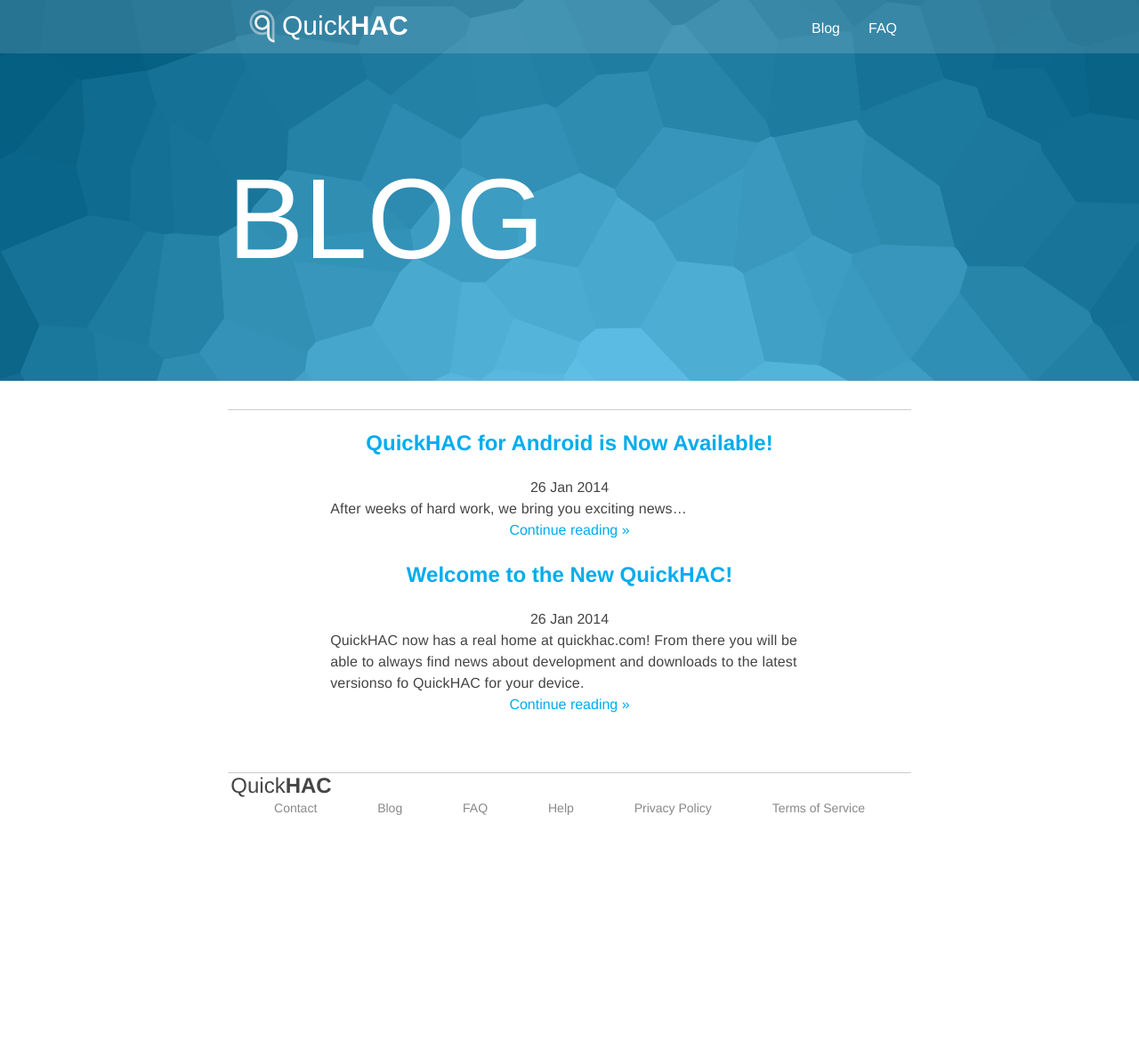
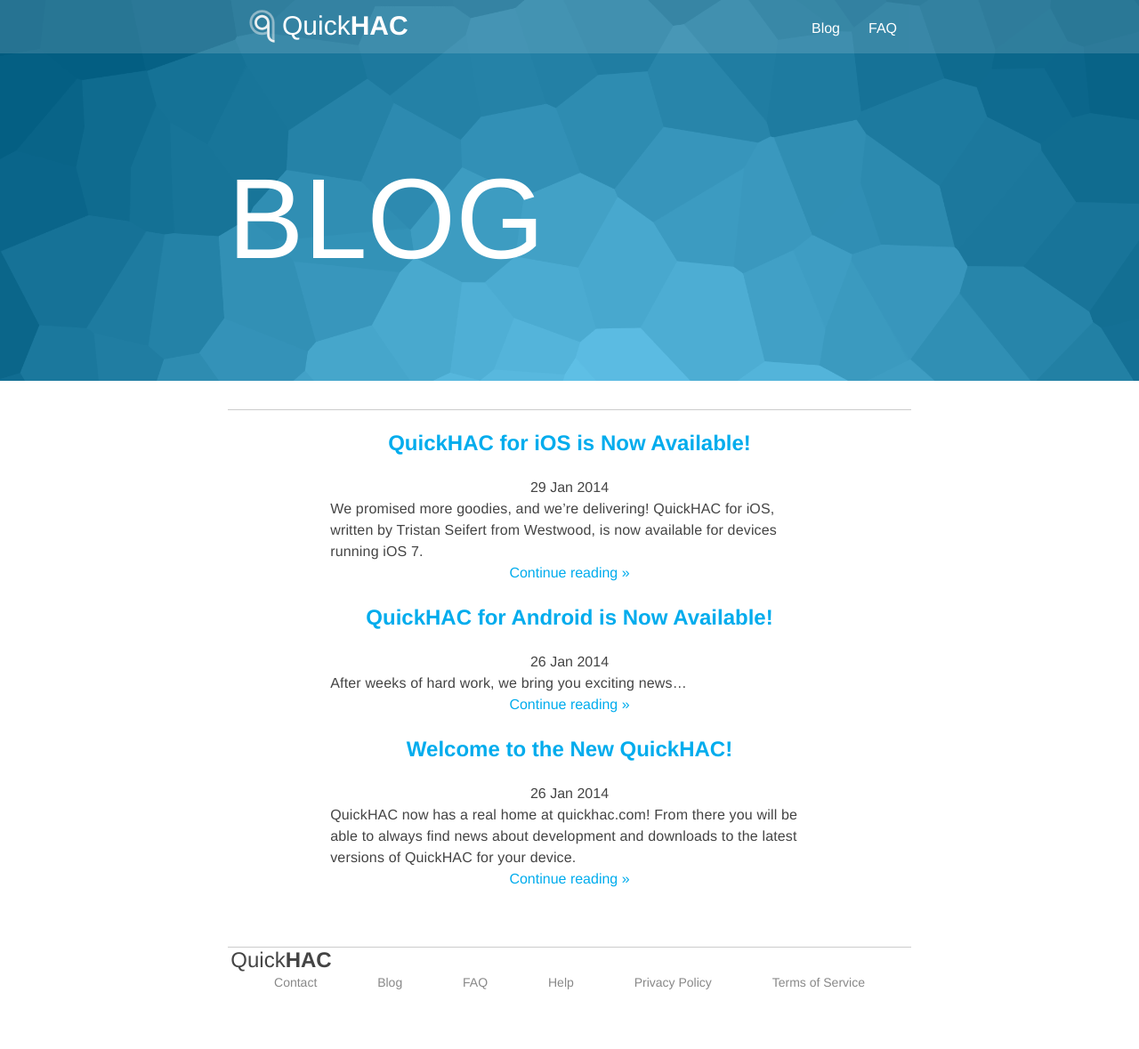
Before and after one commit to quickhac/main-site, a Jekyll site: the page built from blog/index.html, in a window 1280 px wide. Shown: the whole page at 89% size. Built offline with Jekyll 4.4.1, drawn with Linux system fonts in a browser that asks for light colours; Markdown is read by kramdown in place of the engine named in the settings; before the commit the page ends 983 px from its top, so only the background shows below that.

Commit message:
Added iOS post

```diff
--- a/_posts/2014-01-26-welcome-to-quickhac.markdown
+++ b/_posts/2014-01-26-welcome-to-quickhac.markdown
@@ -2,9 +2,9 @@
 layout: post
 title:  "Welcome to the New QuickHAC!"
 date:   2014-01-26 12:00:00
-category: announcement
+tags: announcement
 ---
 
-QuickHAC now has a real home at quickhac.com! From there you will be able to always find news about development and downloads to the latest versionso fo QuickHAC for your device.
+QuickHAC now has a real home at quickhac.com! From there you will be able to always find news about development and downloads to the latest versions of QuickHAC for your device.
 
 We're pumped about bringing our fabulous community more awesome updates in the future, so please check back soon!
--- a/_drafts/quickhac-ios-now-available.md
+++ b/_posts/2014-01-29-quickhac-ios-now-available.md
@@ -1,8 +1,8 @@
 ---
 layout: post
 title: QuickHAC for iOS is Now Available!
-category: release
-tags: ios
+date: 2014-01-29 10:00:00
+tags: release ios
 ---
 
 We promised more goodies, and we’re delivering! QuickHAC for iOS, written by Tristan Seifert from Westwood, is now available for devices running iOS 7.
--- a/faq/index.html
+++ b/faq/index.html
@@ -3,7 +3,7 @@
 title: QuickHAC ~ FAQ
 ---
 
-{% include header.html bg="faq.png" title="FAQ" subtitle="Frequently Asked Questions" %}
+{% include header.html bg="home.png" title="FAQ" subtitle="Frequently Asked Questions" %}
 
 <section>
     <div class="container">
```
Also changed, not shown: _posts/2014-01-26-quickhac-android-now-available.md (+1 -2 lines).
